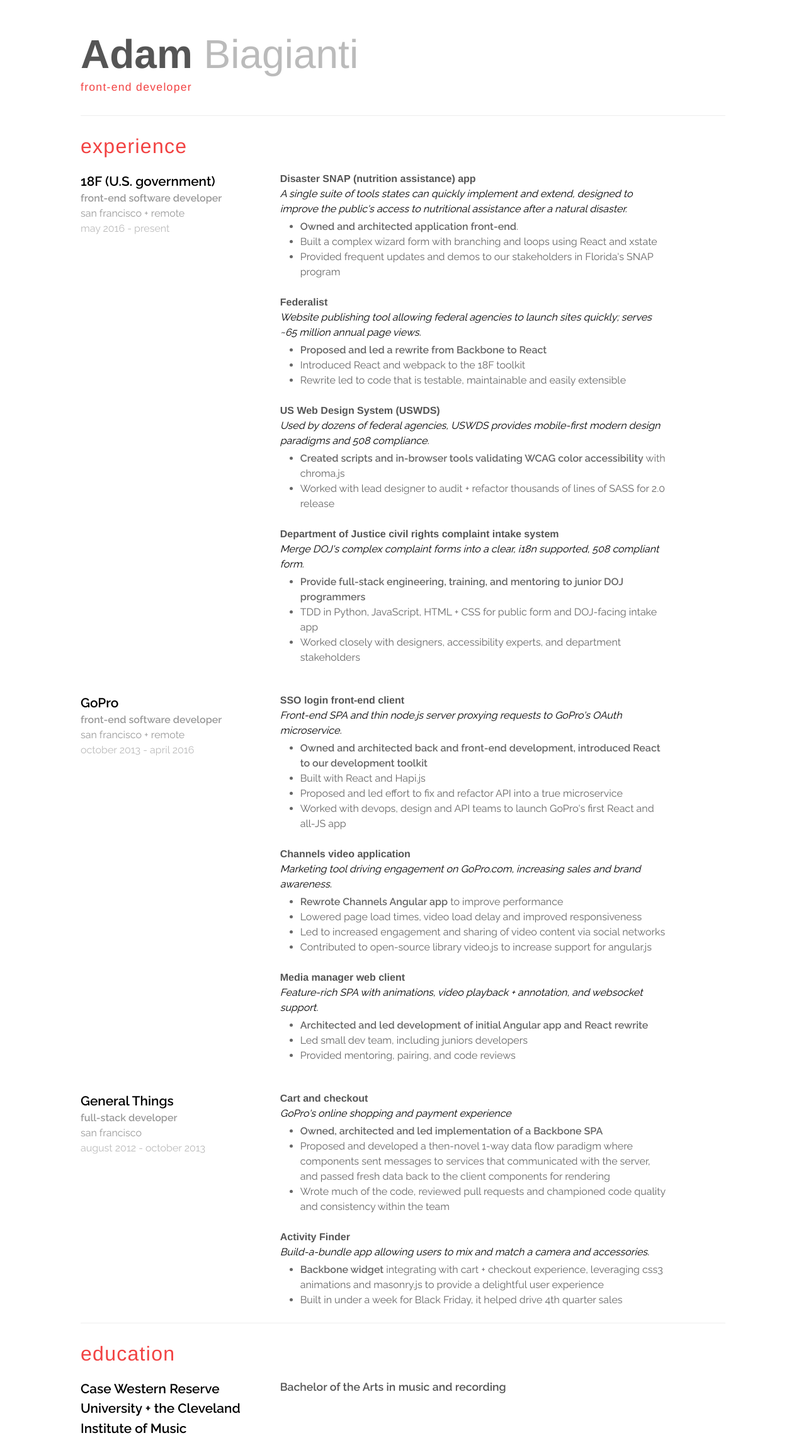
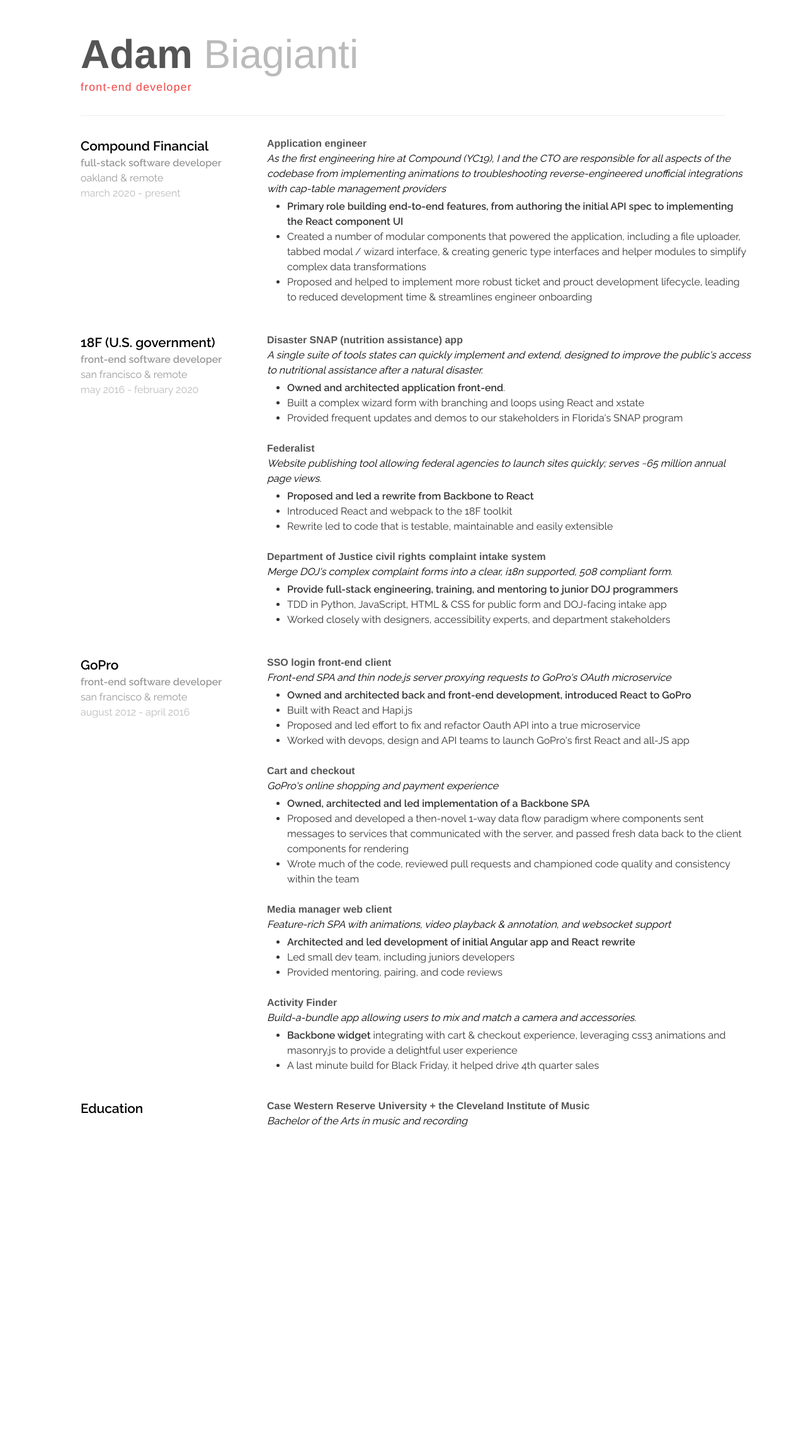
Before and after one commit to el-mapache/resume, a Jekyll site: the page built from index.html, in a window 1280 px wide. Shown: the whole page at 63% size. Built offline with Jekyll 4.4.1, drawn with Linux system fonts in a browser that asks for light colours; after the commit the page ends 1816 px from its top, so only the background shows below that.

Commit message:
Experience updates and simplification

```diff
--- a/Gemfile
+++ b/Gemfile
@@ -1,5 +1,5 @@
 source "https://rubygems.org"
-ruby '2.3.3'
+ruby '2.6.3'
 
 # Hello! This is where you manage which Jekyll version is used to run.
 # When you want to use a different version, change it below, save the
--- a/_data/experience.yml
+++ b/_data/experience.yml
@@ -1,93 +1,91 @@
+- job: Compound Financial
+  location: oakland & remote
+  dates: march 2020 - present
+  title: full-stack software developer
+  skills: node/javascript/typescript, html, css, docker
+  hilites:
+    - summary:
+        title: Application engineer
+        statement: As the first engineering hire at Compound (YC19), I and the CTO are responsible for all aspects of the codebase from implementing animations to troubleshooting reverse-engineered unofficial integrations with cap-table management providers
+      duties:
+        [
+          '<b>Primary role building end-to-end features, from authoring the initial API spec to implementing the React component UI</b>',
+          'Created a number of modular components that powered the application, including a file uploader, tabbed modal / wizard interface, & creating generic type interfaces and helper modules to simplify complex data transformations',
+          'Proposed and helped to implement more robust ticket and prouct development lifecycle, leading to reduced development time & streamlines engineer onboarding',
+        ]
 - job: 18F (U.S. government)
-  location: san francisco + remote
-  dates: may 2016 - present
+  location: san francisco & remote
+  dates: may 2016 - february 2020
   title: front-end software developer
   skills: javascript, html, css, ruby on rails, python, docker
   hilites:
     - summary:
         title: Disaster SNAP (nutrition assistance) app
         statement: A single suite of tools states can quickly implement and extend, designed to improve the public's access to nutritional assistance after a natural disaster.
-      duties: [
-        "<b>Owned and architected application front-end</b>.",
-        "Built a complex wizard form with branching and loops using React and xstate",
-        "Provided frequent updates and demos to our stakeholders in Florida's SNAP program"
-      ]
+      duties:
+        [
+          '<b>Owned and architected application front-end</b>.',
+          'Built a complex wizard form with branching and loops using React and xstate',
+          "Provided frequent updates and demos to our stakeholders in Florida's SNAP program",
+        ]
     - summary:
         title: Federalist
-        statement: "Website publishing tool allowing federal agencies to launch sites quickly; serves ~65 million annual page views."
-      duties: [
-        "<b>Proposed and led a rewrite from Backbone to React</b>",
-        "Introduced React and webpack to the 18F toolkit",
-        "Rewrite led to code that is testable, maintainable and easily extensible",
-      ]
+        statement: 'Website publishing tool allowing federal agencies to launch sites quickly; serves ~65 million annual page views.'
+      duties:
+        [
+          '<b>Proposed and led a rewrite from Backbone to React</b>',
+          'Introduced React and webpack to the 18F toolkit',
+          'Rewrite led to code that is testable, maintainable and easily extensible',
+        ]
     - summary:
-        title: US Web Design System (USWDS)
-        statement: Used by dozens of federal agencies, USWDS provides mobile-first modern design paradigms and 508 compliance.
-      duties: [
-        "<b>Created scripts and in-browser tools validating WCAG color accessibility</b> with chroma.js",
-        "Worked with lead designer to audit + refactor thousands of lines of SASS for 2.0 release"
-      ]
-    - summary:
-        title:  Department of Justice civil rights complaint intake system
+        title: Department of Justice civil rights complaint intake system
         statement: Merge DOJ's complex complaint forms into a clear, i18n supported, 508 compliant form.
-      duties: [
-        "<b>Provide full-stack engineering, training, and mentoring to junior DOJ programmers</b>",
-        "TDD in Python, JavaScript, HTML + CSS for public form and DOJ-facing intake app",
-        "Worked closely with designers, accessibility experts, and department stakeholders"
-      ]
-
+      duties:
+        [
+          '<b>Provide full-stack engineering, training, and mentoring to junior DOJ programmers</b>',
+          'TDD in Python, JavaScript, HTML & CSS for public form and DOJ-facing intake app',
+          'Worked closely with designers, accessibility experts, and department stakeholders',
+        ]
 
 - job: GoPro
-  location: san francisco + remote
-  dates: october 2013 - april 2016
+  location: san francisco & remote
+  dates: august 2012 - april 2016
   title: front-end software developer
   skills: javascript, ruby on rails, html, css, docker
   hilites:
     - summary:
         title: SSO login front-end client
-        statement: "Front-end SPA and thin node.js server proxying requests to GoPro's OAuth microservice."
-      duties: [
-        "<b>Owned and architected back and front-end development, introduced React to our development toolkit</b>",
-        "Built with React and Hapi.js",
-        "Proposed and led effort to fix and refactor API into a true microservice",
-        "Worked with devops, design and API teams to launch GoPro's first React and all-JS app"
-      ]
-    - summary:
-        title: Channels video application
-        statement: "Marketing tool driving engagement on GoPro.com, increasing sales and brand awareness."
-      duties: [
-        "<b>Rewrote Channels Angular app</b> to improve performance",
-        "Lowered page load times, video load delay and improved responsiveness",
-        "Led to increased engagement and sharing of video content via social networks",
-        "Contributed to open-source library video.js to increase support for angular.js"
-      ]
-    - summary:
-        title: Media manager web client
-        statement: "Feature-rich SPA with animations, video playback + annotation, and websocket support."
-      duties: [
-        "<b>Architected and led development of initial Angular app and React rewrite</b>",
-        "Led small dev team, including juniors developers",
-        "Provided mentoring, pairing, and code reviews"
-      ]
-
-- job: General Things
-  location: san francisco
-  dates: august 2012 - october 2013
-  title: full-stack developer
-  skills: javascript, ruby on rails, html, css
-  hilites:
+        statement: "Front-end SPA and thin node.js server proxying requests to GoPro's OAuth microservice"
+      duties:
+        [
+          '<b>Owned and architected back and front-end development, introduced React to GoPro</b>',
+          'Built with React and Hapi.js',
+          'Proposed and led effort to fix and refactor Oauth API into a true microservice',
+          "Worked with devops, design and API teams to launch GoPro's first React and all-JS app",
+        ]
     - summary:
         title: Cart and checkout
         statement: "GoPro's online shopping and payment experience"
-      duties: [
-        "<b>Owned, architected and led implementation of a Backbone SPA</b>",
-        "Proposed and developed a then-novel 1-way data flow paradigm where components sent messages to services that communicated with the server, and passed fresh data back to the client components for rendering",
-        "Wrote much of the code, reviewed pull requests and championed code quality and consistency within the team"
-      ]
+      duties:
+        [
+          '<b>Owned, architected and led implementation of a Backbone SPA</b>',
+          'Proposed and developed a then-novel 1-way data flow paradigm where components sent messages to services that communicated with the server, and passed fresh data back to the client components for rendering',
+          'Wrote much of the code, reviewed pull requests and championed code quality and consistency within the team',
+        ]
+    - summary:
+        title: Media manager web client
+        statement: 'Feature-rich SPA with animations, video playback & annotation, and websocket support'
+      duties:
+        [
+          '<b>Architected and led development of initial Angular app and React rewrite</b>',
+          'Led small dev team, including juniors developers',
+          'Provided mentoring, pairing, and code reviews',
+        ]
     - summary:
         title: Activity Finder
-        statement: Build-a-bundle app allowing users to mix and match a camera and accessories.
-      duties: [
-        "<b>Backbone widget</b> integrating with cart + checkout experience, leveraging css3 animations and masonry.js to provide a delightful user experience",
-        "Built in under a week for Black Friday, it helped drive 4th quarter sales"
-      ]
+        statement: 'Build-a-bundle app allowing users to mix and match a camera and accessories.'
+      duties:
+        [
+          '<b>Backbone widget</b> integrating with cart & checkout experience, leveraging css3 animations and masonry.js to provide a delightful user experience',
+          'A last minute build for Black Friday, it helped drive 4th quarter sales',
+        ]
--- a/_includes/basic/education.html
+++ b/_includes/basic/education.html
@@ -1,12 +1,13 @@
-<section class="experience" style="margin-top: 0">
-  <h2 class="section-header experience-title">education</h2>
-  <div class="experience-item">
-    <section class="info">
-      <h5><strong>{{ site.data.education.school }}</strong></h5>
-    </section>
-    <div>
-      <section class="info">
-        <h6 class="black"><b>{{ site.data.education.title }}</b></h6>
-      </section>
-    </div
-</section>
+<div class="experience-item" style="margin-top: 1rem;">
+  <section class="info">
+    <h5><strong>Education</strong></h5>
+  </section>
+  <section class="experience-point">
+    <h4 class="title">
+      <b>{{ site.data.education.school }}</b>
+    </h4>
+    <p class="statement">
+      <em>{{ site.data.education.title }}</em>
+    </ul>
+  </section>
+</div>
--- a/_includes/basic/experience.html
+++ b/_includes/basic/experience.html
@@ -1,5 +1,4 @@
 <section class="experience">
-  <h2 class="section-header experience-title">experience</h2>
   {% for experience in site.data.experience %}
     {% include basic/experience-item.html experience=experience %}
   {% endfor %}
--- a/css/basic.scss
+++ b/css/basic.scss
@@ -5,7 +5,7 @@
 
 $page-width: 1024px;
 
-$gutter-size: 30px;
+$gutter-size: 40px;
 $base-font-size: 16px;
 
 $off-white: #eee;
@@ -121,7 +121,7 @@
 
 .experience {
   border-top: 1px solid $off-white;
-  margin-top: $sm-offset;
+  padding-top: 2rem;
 }
 
 .experience-title {
@@ -132,7 +132,7 @@
 .experience-item {
   @extend .grid;
 
-  grid-template-columns: 28% 60%;
+  grid-template-columns: 25% 75%;
   grid-gap: $gutter-size;
 
   font-family: $copy-font;
@@ -169,7 +169,7 @@
   }
 
   .details {
-    color: #666;
+    color: #333;
     list-style: initial;
     margin-left: 2rem;
     margin-top: .25rem;
@@ -180,8 +180,16 @@
   color: $black;
 }
 
-// @media print {
-//   * {
-//     font-size: 11px
-//   }
-// }
+@media print {
+  html, body {
+    font-size: 10pt;
+  }
+
+  .personal-info {
+    margin-top: 0 !important;
+  }
+
+  .name {
+    margin-top: 0;
+  }
+}
```
Also changed, not shown: Gemfile.lock.
